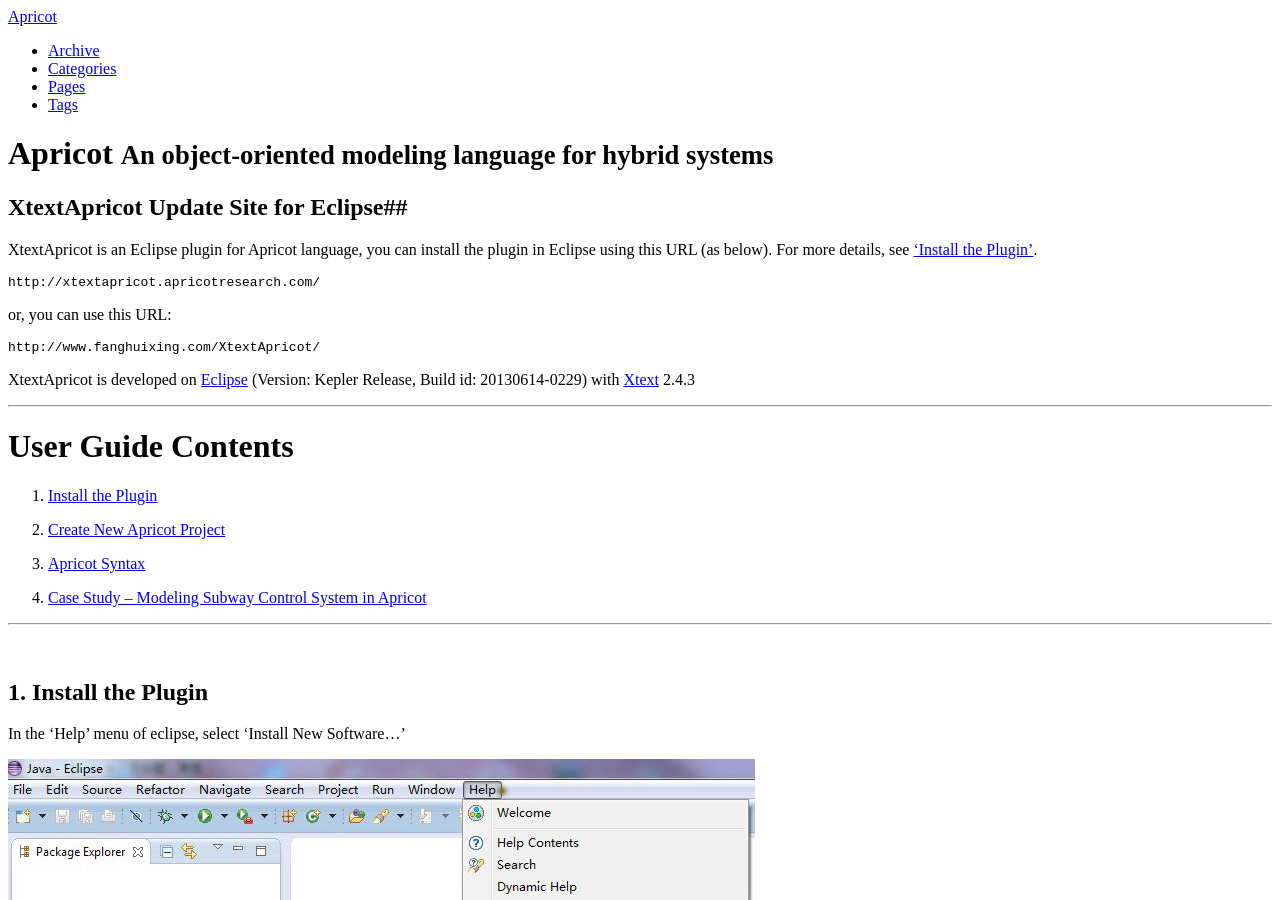
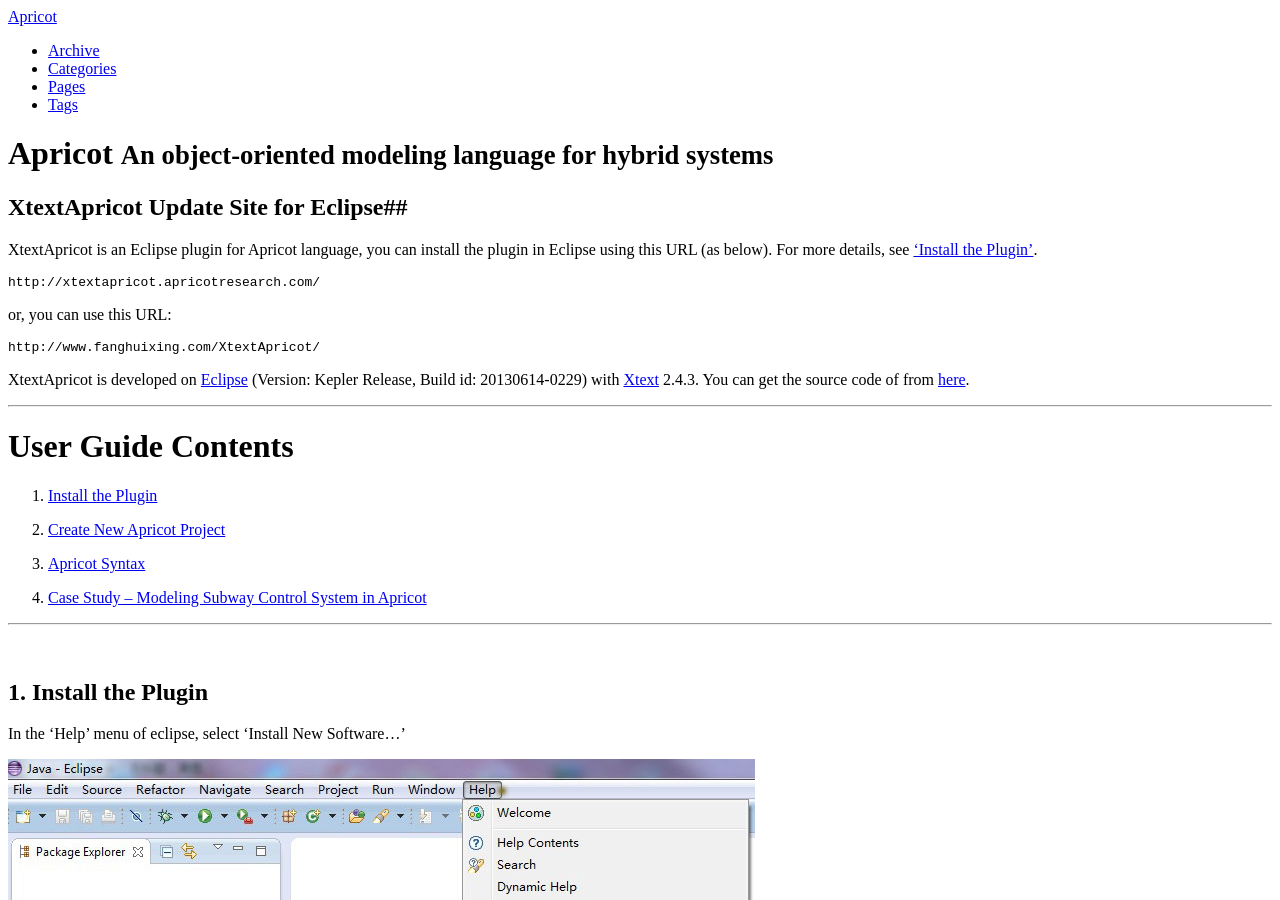
Before and after one commit to fanghuixing/apricot, a Jekyll site: the page built from index.md, in a window 1280 px wide and 900 px high. Built offline with Jekyll 4.4.1, drawn with Linux system fonts in a browser that asks for light colours.

Commit message:
source code

```diff
--- a/index.md
+++ b/index.md
@@ -16,7 +16,7 @@
     http://www.fanghuixing.com/XtextApricot/
 
 XtextApricot is developed on <a href="http://www.eclipse.org">Eclipse</a> (Version: Kepler Release,
-Build id: 20130614-0229) with <a href="http://www.eclipse.org/Xtext/">Xtext</a> 2.4.3
+Build id: 20130614-0229) with <a href="http://www.eclipse.org/Xtext/">Xtext</a> 2.4.3. You can get the source code of from <a href="https://github.com/fanghuixing/XtextApricot/tree/gh-pages/source">here</a>.
 
 ----------
 
```
Also changed, not shown: assets/figs/xtextapricot.jpg (added).
